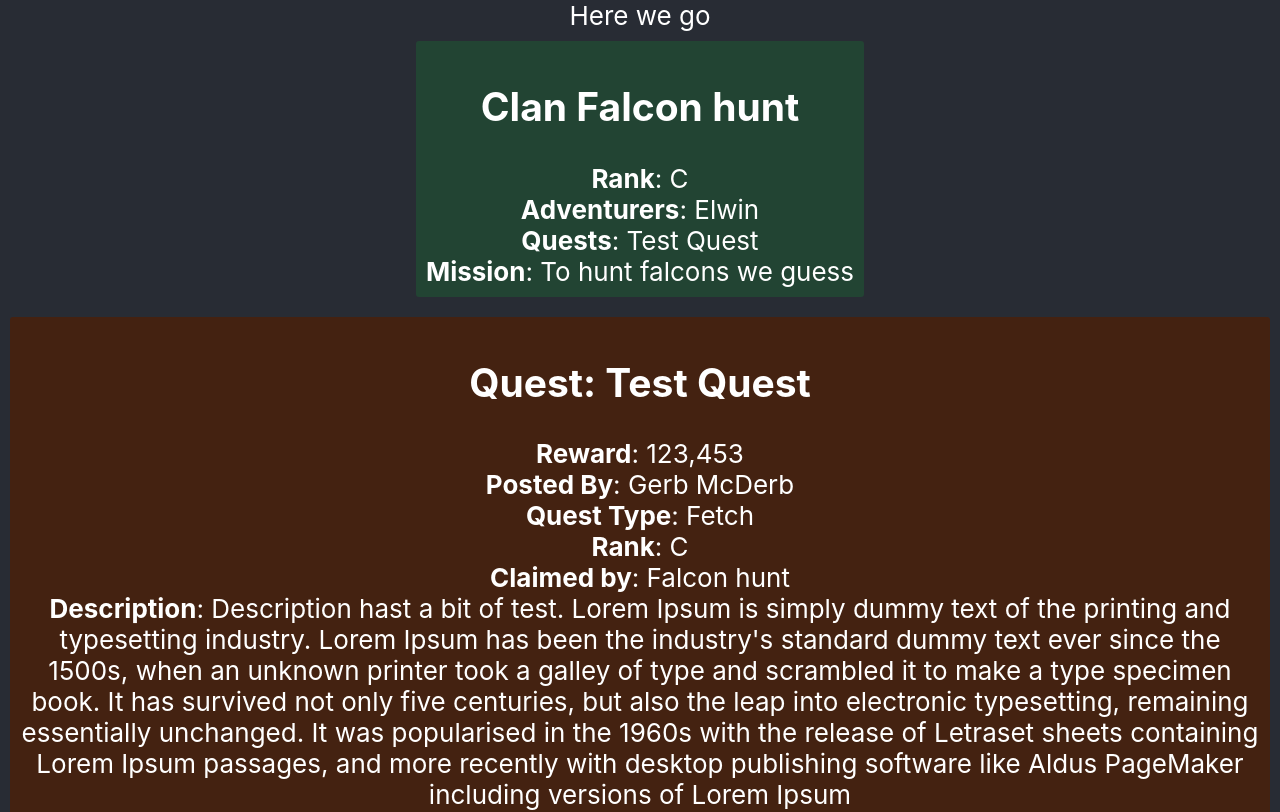
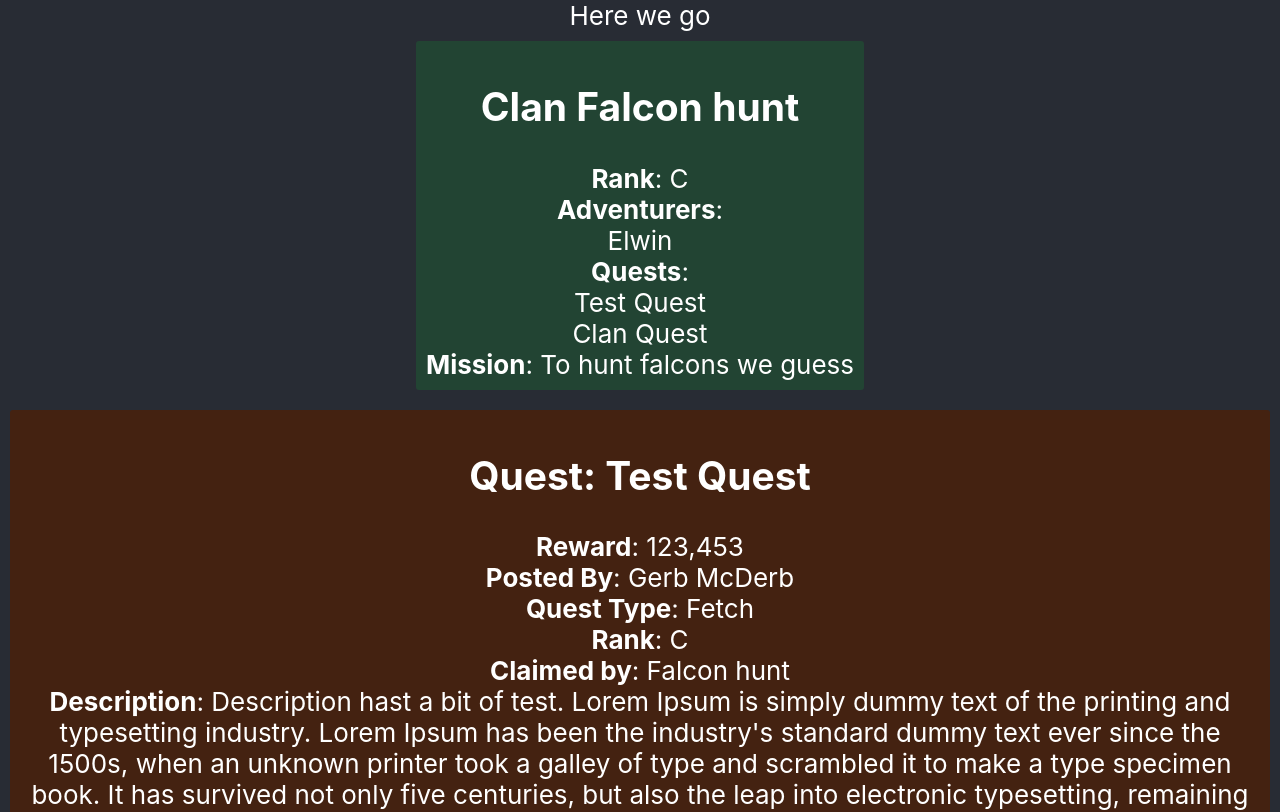
Before and after one commit to claytonweller/fantasy, a React (Create React App) app: page / in a window 1280 px wide. Shown: the top 812 px of the page. Built offline with nearby package versions, Linux system fonts and the light colour scheme.

Commit message:
Add divs for some lists

```diff
--- a/src/components/ClanCard.tsx
+++ b/src/components/ClanCard.tsx
@@ -3,8 +3,8 @@ import Card from "./Card";
 
 export default function ClanCard ({clan}: {clan: IClan}){
   const {name, rank, mission, adventurers, quests } = clan
-  const adventurerNames = adventurers.map(a => a.name)
-  const questTitles = quests.map(q => q.title)
+  const adventurerNames = adventurers.map(a => <div>{a.name}</div>)
+  const questTitles = quests.map(q => <div>{q.title}</div>)
   return (
     <Card color = '#224433'>
       <h2>Clan {name}</h2>
--- a/src/data/dummy/quests.ts
+++ b/src/data/dummy/quests.ts
@@ -25,6 +25,17 @@ export const dummyQuests = [
     questRank: Ranks.E,
     postedBy: 'Mort Gort',
     description:`Here's one with a short description. `
+  },
+  {
+    id: '3',
+    title:'Clan Quest',
+    reward: 123453,
+    claimType: QuestClaimType.Clan,
+    claimedById: '1',
+    questType: QuestTypes.Kill,
+    questRank: Ranks.A,
+    postedBy: 'Fire Man',
+    description:`Description hast a bit of test.`
   }
 ]
 
@@ -34,5 +45,5 @@ export const questsByClanId = dummyQuests.reduce((prev, q)=>{
   if(!q.claimedById) return prev
   const exists = prev[q.claimedById]
   if(!exists) return {...prev, [q.claimedById]: [q]}
-  return {...prev, [q.claimedById]: {...exists, q}}
+  return {...prev, [q.claimedById]: [...exists, q]}
 }, {} as {[clanId: string]: IDbQuest[]})
```
